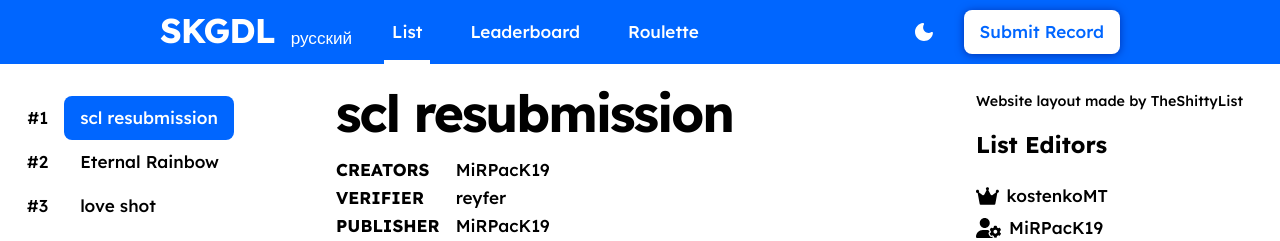
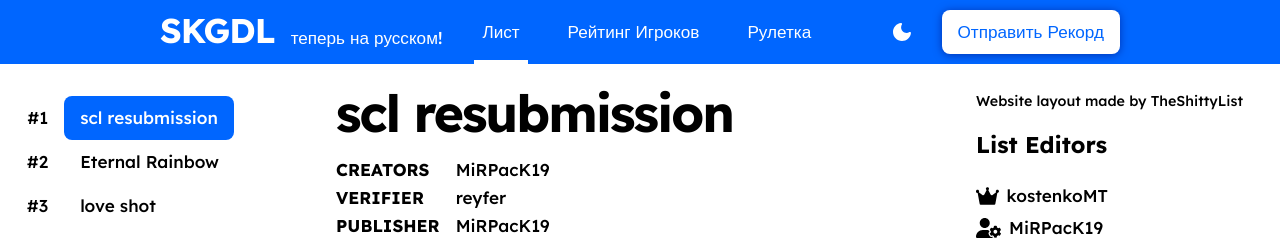
Before and after one commit to MiRPacK19/SKgdpsDList, a plain HTML site: page index.html in a window 1280 px wide. Shown: the top 241 px of the page. Drawn offline with nearby package versions, Linux system fonts and the light colour scheme.

Commit message:
Update index.html

```diff
--- a/index.html
+++ b/index.html
@@ -3,7 +3,7 @@
     <head>
         <meta charset="UTF-8" />
         <meta name="viewport" content="width=1024" />
-        <title>РУССКИЙ</title>
+        <title>SKGDPS демонлист</title>
 
         <!-- Replace your server icon by uploading an image file named "list_icon.png"-->
         <link rel="icon" href="/list_icon.png" />
@@ -38,17 +38,17 @@
         <header :class="{ dark: store.dark }">
             <div class="logo">
                 <h2>SKGDL</h2>
-                <p>русский</p>
+                <p>теперь на русском!</p>
             </div>
             <nav class="nav">
                 <router-link class="nav__tab" to="/">
-                    <span class="type-label-lg">List</span>
+                    <span class="type-label-lg">Лист</span>
                 </router-link>
                 <router-link class="nav__tab" to="/leaderboard">
-                    <span class="type-label-lg">Leaderboard</span>
+                    <span class="type-label-lg">Рейтинг Игроков</span>
                 </router-link>
                 <router-link class="nav__tab" to="/roulette">
-                    <span class="type-label-lg">Roulette</span>
+                    <span class="type-label-lg">Рулетка</span>
                 </router-link>
                 <div class="nav__actions">
                     <button
@@ -65,7 +65,7 @@
                         class="nav__cta type-label-lg"
                         href="t.me/mirpack19"
                         target="_blank"
-                        >Submit Record</a
+                        >Отправить Рекорд</a
                     >
                 </div>
             </nav>
```
